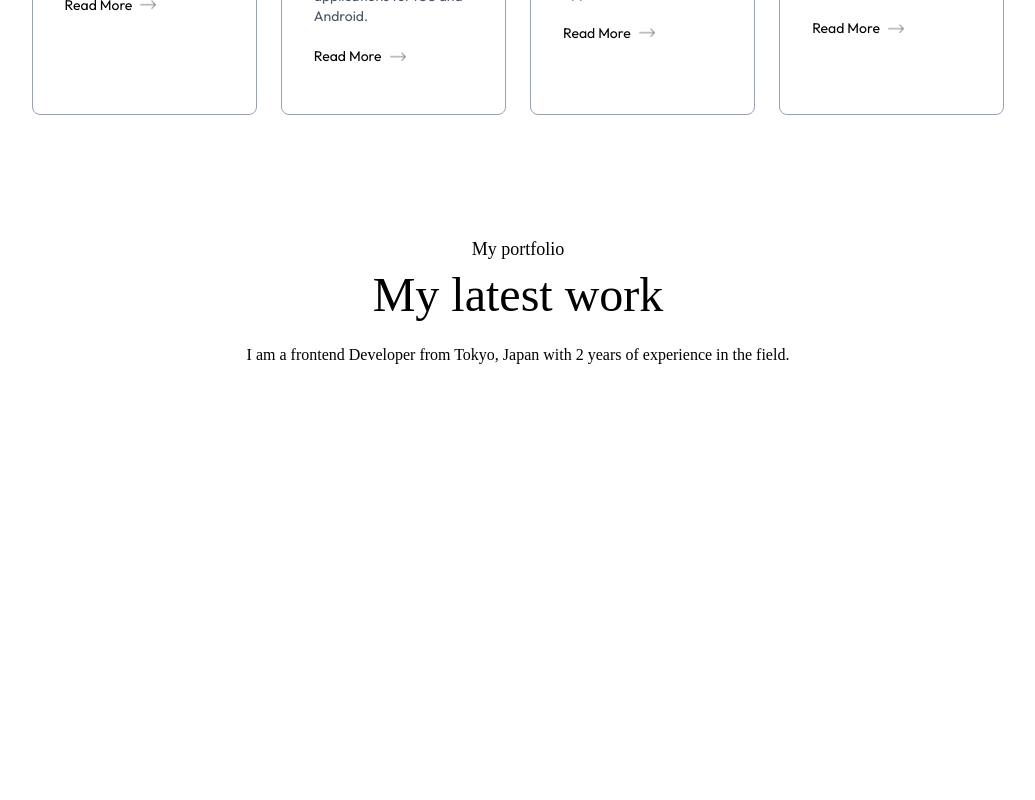
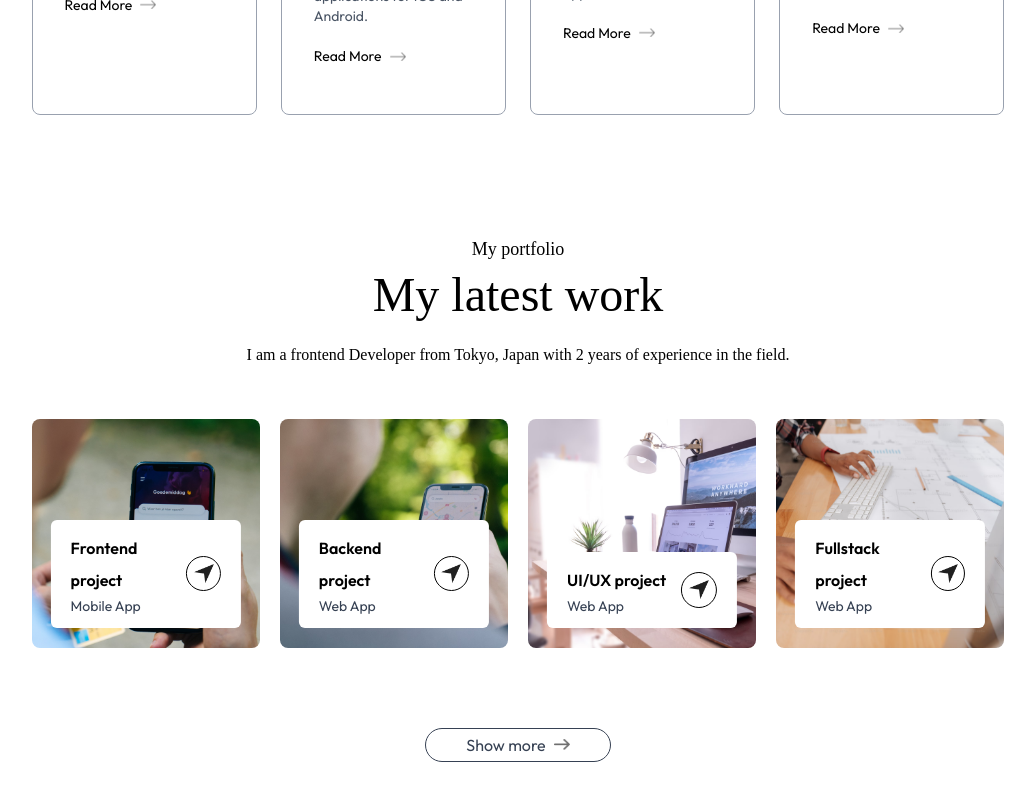
Before and after one commit to HasutoSasaki/my-portfolio, a Next.js app: page / in a window 1280 px wide. Shown: the part 2037-2837 px from the top of the page, without its empty margins (122-1157 px from the left). Before the commit the page ends 2496 px from the top, so only its background shows below. Built offline with nearby package versions, Linux system fonts and the light colour scheme; a web font is replaced by a local one.

Commit message:
feat: Implement Work component to display projects with images and descriptions.

```diff
--- a/app/components/Work.tsx
+++ b/app/components/Work.tsx
@@ -1,3 +1,5 @@
+import { assets, workData } from '@/assets/assets'
+import Image from 'next/image'
 import React from 'react'
 
 const Work = () => {
@@ -10,6 +12,35 @@
             <p className='text-center max-w-2xl mx-auto mt-5 mb-12 font-Ovo'>
                 I am a frontend Developer from Tokyo, Japan with 2 years of experience in the field.
             </p>
+
+            <div className='grid grid-cols-auto my-10 gap-5'>
+                {workData.map((project, index) => (
+                    <div key={index}
+                        className='aspect-square bg-no-repeat bg-cover bg-center rounded-lg
+                        relative cursor-pointer group'
+                        style={{ backgroundImage: `url(${project.bgImage})` }}>
+                        <div className='bg-white w-10/12 rounded-md absolute bottom-5
+                        left-1/2 -translate-x-1/2 py-3 px-5 flex items-center
+                        justify-between duration-500 group-hover:bottom-7'>
+                            <div>
+                                <h2 className='font-semibold'>{project.title}</h2>
+                                <p className='text-sm text-gray-700'>{project.description}</p>
+                            </div>
+                            <div className='border rounded-full border-black w-9
+                            aspect-square flex items-center justify-center shadow-
+                            [2px_2px_0_#000] group-hover:bg-lime-300 transition'>
+                                <Image src={assets.sendIcon} alt='send icon' className='w-5' />
+                            </div>
+                        </div>
+                    </div>
+                ))}
+            </div>
+
+            <a href="" className="w-max flex items-center justify-center gap-2
+            text-gray-700 border-[0.5px] border-gray-700 rounded-full y-3 px-10 mx-auto
+            my-20 hover:bg-lightHover duration-500">
+                Show more <Image src={assets.rightArrowBold} alt='right arrow' className='w-4' />
+            </a>
         </div>
     )
 }
--- a/assets/assets.ts
+++ b/assets/assets.ts
@@ -8,11 +8,14 @@
 import codeIcon from './image/code-icon.svg'
 import codeIconDark from './image/code-icon-dark.svg'
 import rightArrow from './image/right-arrow.png'
+import rightArrowBold from './image/right-arrow-bold.png'
 import projectIcon from './image/project-icon.svg'
 import projectIconDark from './image/project-icon-dark.svg'
+import sendIcon from './image/send-icon.png'
 import vscode from './image/vscode.png'
 import figma from './image/figma.png'
 import git from './image/git.png'
+import { title } from 'process'
 
 export const assets = {
     header_bg_color,
@@ -24,9 +27,11 @@
     profile,
     codeIcon,
     rightArrow,
+    rightArrowBold,
     codeIconDark,
     projectIcon,
     projectIconDark,
+    sendIcon,
     vscode,
     figma,
     git,
@@ -80,6 +85,29 @@
     }
 ]
 
+export const workData = [
+    {
+        title: 'Frontend project',
+        description: 'Mobile App',
+        bgImage: '/work-1.png',
+    },
+    {
+        title: 'Backend project',
+        description: 'Web App',
+        bgImage: '/work-2.png',
+    },
+    {
+        title: 'UI/UX project',
+        description: 'Web App',
+        bgImage: '/work-3.png',
+    },
+    {
+        title: 'Fullstack project',
+        description: 'Web App',
+        bgImage: '/work-4.png',
+    }
+]
+
 export const toolsData = [
     assets.vscode,
     assets.figma,
```
